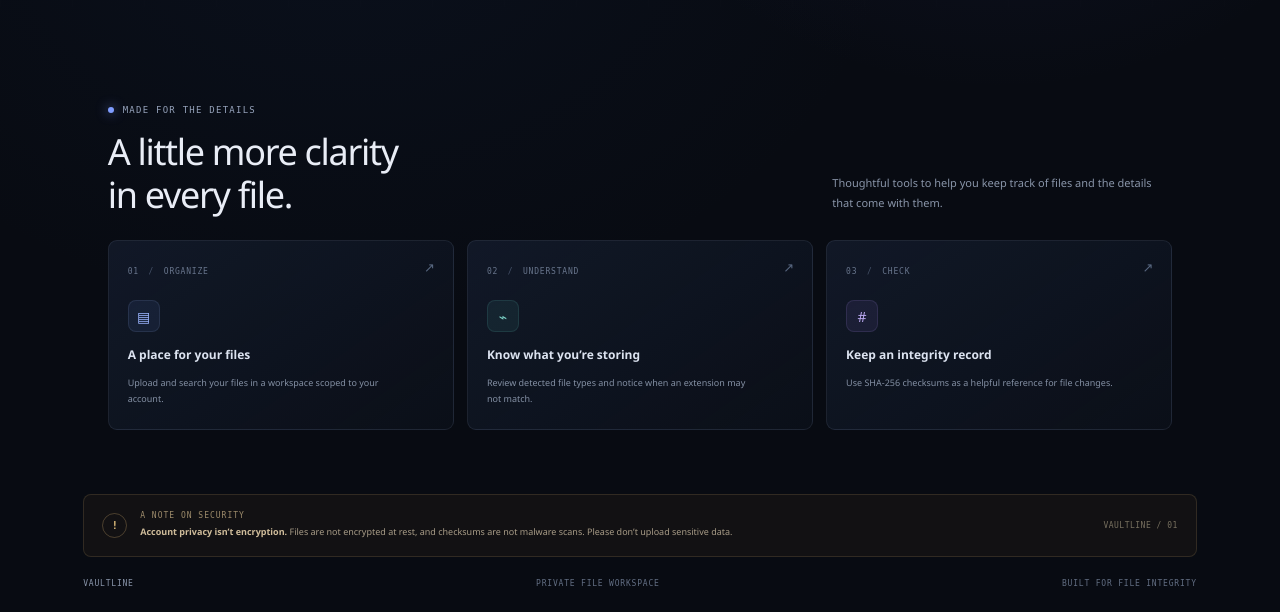
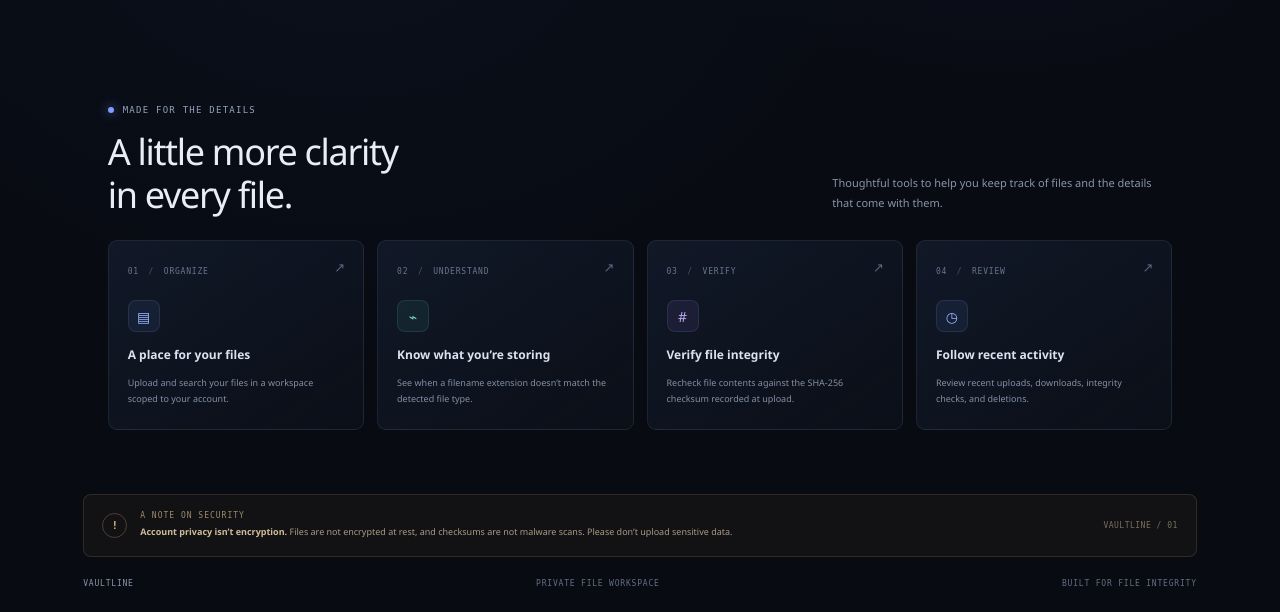
Before and after one commit to AmarendraDass/Secure_File_Manager, a FastAPI app: page / in a window 1280 px wide. Shown: the part 662-1274 px from the top of the page. Run offline with FastAPI, Linux system fonts and the light colour scheme; some libraries are stand-ins or nearby versions.

Commit message:
Add file integrity verification and activity log
Co-authored-by: Copilot <223556219+Copilot@users.noreply.github.com>

```diff
--- a/app/static/app.js
+++ b/app/static/app.js
@@ -20,6 +20,8 @@ const dropzone = document.getElementById("dropzone");
 const filesTableBody = document.querySelector("#files-table tbody");
 const emptyState = document.getElementById("table-empty");
 const noResultsState = document.getElementById("table-no-results");
+const activityList = document.getElementById("activity-list");
+const activityEmpty = document.getElementById("activity-empty");
 const searchInput = document.getElementById("search-input");
 const toast = document.getElementById("toast");
 
@@ -165,6 +167,13 @@ function renderFiles() {
 
         const actionsCell = document.createElement("td");
         actionsCell.className = "actions-cell";
+        const verify = document.createElement("button");
+        verify.className = "icon-button verify-button";
+        verify.type = "button";
+        verify.setAttribute("aria-label", `Verify integrity of ${file.filename || "file"}`);
+        verify.title = "Verify integrity";
+        verify.textContent = "✓";
+        verify.addEventListener("click", () => verifyFile(file));
         const download = document.createElement("button");
         download.className = "icon-button";
         download.type = "button";
@@ -179,7 +188,7 @@ function renderFiles() {
         remove.title = "Delete";
         remove.textContent = "×";
         remove.addEventListener("click", () => deleteFile(file));
-        actionsCell.append(download, remove);
+        actionsCell.append(verify, download, remove);
 
         row.append(
             nameCell,
@@ -190,6 +199,59 @@ function renderFiles() {
         );
         filesTableBody.appendChild(row);
     });
+}
+
+function renderActivity(events) {
+    activityList.replaceChildren();
+    activityEmpty.textContent = "No recent file activity.";
+
+    for (const event of events) {
+        const labels = {
+            upload: event.result === "type_mismatch"
+                ? "Uploaded — file type doesn't match extension"
+                : "Uploaded file",
+            verify: event.result === "verified" ? "Integrity verified" : "Integrity mismatch detected",
+            download: "Downloaded file",
+            delete: "Deleted file"
+        };
+        const item = document.createElement("li");
+        item.className = "activity-item";
+        const marker = document.createElement("span");
+        const warning = event.result === "mismatch" || event.result === "type_mismatch";
+        marker.className = `activity-marker activity-${event.action}${warning ? " activity-warning" : ""}`;
+        marker.setAttribute("aria-hidden", "true");
+        marker.textContent = event.action === "verify" ? "✓"
+            : event.action === "upload" ? "↑"
+                : event.action === "download" ? "↓" : "×";
+        const details = document.createElement("div");
+        details.className = "activity-details";
+        const title = document.createElement("strong");
+        title.textContent = labels[event.action] || "File activity";
+        const filename = document.createElement("span");
+        filename.textContent = event.filename || "Unnamed file";
+        details.append(title, filename);
+        const time = document.createElement("time");
+        time.className = "activity-time";
+        time.dateTime = event.created_at || "";
+        time.textContent = formatDate(event.created_at);
+        item.append(marker, details, time);
+        activityList.appendChild(item);
+    }
+
+    activityEmpty.hidden = events.length > 0;
+}
+
+async function loadActivity() {
+    try {
+        const data = await api("/files/activity");
+        if (!Array.isArray(data)) throw new Error("The server returned invalid activity data.");
+        renderActivity(data);
+    } catch (error) {
+        activityList.replaceChildren();
+        activityEmpty.textContent = "Recent activity could not be loaded.";
+        activityEmpty.hidden = false;
+        showToast(error.message || "Could not load recent activity.", true);
+    }
 }
 
 async function loadFiles() {
@@ -224,7 +286,21 @@ async function enterWorkspace(username) {
     document.getElementById("account-name").textContent = username;
     authScreen.hidden = true;
     appShell.hidden = false;
-    await loadFiles();
+    await Promise.all([loadFiles(), loadActivity()]);
+}
+
+async function verifyFile(file) {
+    try {
+        const result = await api(`/files/verify/${encodeURIComponent(file.id)}`, { method: "POST" });
+        if (result.matches) {
+            showToast(`Integrity verified: "${file.filename}" matches its saved checksum.`);
+        } else {
+            showToast(`Integrity mismatch: "${file.filename}" differs from its saved checksum.`, true);
+        }
+        await loadActivity();
+    } catch (error) {
+        showToast(error.message || "Could not verify file integrity.", true);
+    }
 }
 
 async function downloadFile(file) {
@@ -248,6 +324,7 @@ async function downloadFile(file) {
         link.click();
         link.remove();
         setTimeout(() => URL.revokeObjectURL(objectUrl), 1000);
+        await loadActivity();
     } catch (error) {
         showToast(error.message || "Could not download the file.", true);
     }
@@ -258,7 +335,7 @@ async function deleteFile(file) {
     try {
         await api(`/files/delete/${encodeURIComponent(file.id)}`, { method: "DELETE" });
         showToast("File deleted from your vault.");
-        await loadFiles();
+        await Promise.all([loadFiles(), loadActivity()]);
     } catch (error) {
         showToast(error.message || "Could not delete the file.", true);
     }
@@ -370,7 +447,7 @@ uploadForm.addEventListener("submit", async event => {
         uploadResult.hidden = false;
         const title = document.createElement("strong");
         title.textContent = result.extension_mismatch
-            ? "File uploaded — extension may not match its detected type"
+            ? "File type does not match its filename extension."
             : "File uploaded and checksum recorded";
         const details = document.createElement("span");
         details.textContent = `${result.mime_type || "Unknown type"} · SHA-256 `;
@@ -385,7 +462,7 @@ uploadForm.addEventListener("submit", async event => {
         const browseLabel = document.createElement("span");
         browseLabel.textContent = "browse";
         fileLabel.appendChild(browseLabel);
-        await loadFiles();
+        await Promise.all([loadFiles(), loadActivity()]);
     } catch (error) {
         showToast(error.message || "Upload failed. Please try again.", true);
     } finally {
--- a/app/static/style.css
+++ b/app/static/style.css
@@ -257,6 +257,7 @@ tbody tr:hover { background: #fbfcfe; }
 .actions-cell { display: flex; justify-content: flex-end; gap: 5px; white-space: nowrap; }
 .icon-button { display: inline-grid; width: 26px; height: 26px; place-items: center; border: 1px solid #e9edf2; border-radius: 5px; background: white; color: #8391a4; cursor: pointer; font-size: 14px; line-height: 1; }
 .icon-button:hover { border-color: #cbd9ed; background: #f5f8fc; color: #4278d2; }
+.verify-button:hover { border-color: #cce8dd; background: #f3fbf7; color: #328364; }
 .delete-button:hover { border-color: #f0d7d4; background: #fff8f7; color: #c35c53; }
 .empty-state { display: grid; justify-items: center; padding: 31px 15px 35px; text-align: center; }
 .empty-icon { display: grid; width: 37px; height: 37px; margin-bottom: 10px; place-items: center; border: 1px solid #e7edf5; border-radius: 10px; background: #f8fafd; color: #8ba3c8; font-size: 18px; }
@@ -264,6 +265,23 @@ tbody tr:hover { background: #fbfcfe; }
 .empty-state p { margin-top: 5px; color: #9aa5b3; font-size: 9px; }
 .text-link { margin-top: 10px; color: #4c80dc; font-size: 9px; font-weight: 600; }
 .compact-empty { padding: 25px 15px; }
+
+.activity-panel { margin-top: 16px; padding: 19px; }
+.activity-heading { display: flex; align-items: flex-start; justify-content: space-between; gap: 12px; }
+.activity-heading h2 { margin-top: 6px; color: #223149; font: 700 15px "Manrope", sans-serif; letter-spacing: -.25px; }
+.activity-heading p { margin-top: 5px; color: #8a96a5; font-size: 10px; }
+.activity-live { display: inline-flex; align-items: center; gap: 6px; padding: 5px 7px; border: 1px solid #e8edf3; border-radius: 5px; color: #8b97a8; font: 8px "DM Mono", monospace; letter-spacing: .55px; }
+.activity-live > span { width: 6px; height: 6px; border-radius: 50%; background: #35aa86; box-shadow: 0 0 0 3px rgba(53,170,134,.1); }
+.activity-list { display: grid; margin: 15px 0 0; padding: 0; list-style: none; }
+.activity-item { display: flex; min-height: 48px; align-items: center; gap: 11px; border-top: 1px solid #f0f3f6; }
+.activity-marker { display: grid; width: 25px; height: 25px; flex: 0 0 auto; place-items: center; border: 1px solid #e3eaf5; border-radius: 7px; background: #f7f9fd; color: #6d8dca; font-size: 12px; }
+.activity-verify { border-color: #d7eee4; background: #f3fbf7; color: #398a6d; }
+.activity-warning { border-color: #f1dfbf; background: #fffaf0; color: #ad781e; }
+.activity-details { display: grid; min-width: 0; gap: 4px; }
+.activity-details strong { overflow: hidden; color: #526176; font-size: 10px; font-weight: 600; text-overflow: ellipsis; white-space: nowrap; }
+.activity-details > span { overflow: hidden; color: #939eac; font-size: 9px; text-overflow: ellipsis; white-space: nowrap; }
+.activity-time { margin-left: auto; color: #9aa5b2; font-size: 9px; white-space: nowrap; }
+.activity-empty { padding: 21px 0 7px; color: #98a3b1; font-size: 10px; text-align: center; }
 
 .security-notes { display: flex; align-items: flex-start; gap: 11px; margin-top: 16px; padding: 13px 15px; border: 1px solid #e4eaf1; border-radius: 8px; background: #f9fafc; }
 .security-notes-icon { display: grid; width: 19px; height: 19px; flex: 0 0 auto; place-items: center; border: 1px solid #d7e0eb; border-radius: 50%; color: #72849b; font: 10px "DM Mono", monospace; }
@@ -438,7 +456,7 @@ tbody tr:hover { background: #fbfcfe; }
 .features-heading { display: flex; align-items: flex-end; justify-content: space-between; gap: 30px; margin-bottom: 24px; }
 .features-heading h2 { margin-top: 15px; color: #e9edf6; font: 500 clamp(25px, 3.2vw, 36px)/1.2 "Manrope", "Segoe UI", sans-serif; letter-spacing: -1.3px; }
 .features-heading > p { max-width: 340px; margin-bottom: 4px; color: #8995a9; font-size: 11px; line-height: 1.8; }
-.feature-grid { display: grid; grid-template-columns: repeat(3, 1fr); gap: 13px; }
+.feature-grid { display: grid; grid-template-columns: repeat(4, minmax(0, 1fr)); gap: 13px; }
 .landing-feature { position: relative; min-height: 190px; padding: 18px 19px; border: 1px solid rgba(171, 188, 222, .11); border-radius: 9px; background: linear-gradient(145deg, rgba(19, 27, 43, .85), rgba(12, 17, 27, .7)); transition: transform .2s ease, border-color .2s ease, background .2s ease; }
 .landing-feature:hover { transform: translateY(-3px); border-color: rgba(139, 163, 229, .3); background: linear-gradient(145deg, rgba(25, 35, 56, .92), rgba(14, 20, 32, .82)); }
 .feature-index { color: #68758c; font: 500 8px "DM Mono", monospace; letter-spacing: .8px; }
@@ -519,6 +537,7 @@ tbody tr:hover { background: #fbfcfe; }
   .landing-visual { width: min(100%, 410px); }
   .landing-nav { gap: 13px; }
   .landing-features { padding-right: 0; padding-left: 0; }
+  .feature-grid { grid-template-columns: repeat(2, minmax(0, 1fr)); }
   .auth-brand { top: 20px; left: 20px; }
   .auth-card { margin-top: 53px; }
 }
--- a/app/templates/index.html
+++ b/app/templates/index.html
@@ -102,14 +102,21 @@
                         <span class="feature-index">02 <span aria-hidden="true">/</span> UNDERSTAND</span>
                         <span class="feature-mark feature-mark-teal" aria-hidden="true">⌁</span>
                         <h3>Know what you’re storing</h3>
-                        <p>Review detected file types and notice when an extension may not match.</p>
+                        <p>See when a filename extension doesn’t match the detected file type.</p>
                         <span class="feature-arrow" aria-hidden="true">↗</span>
                     </article>
                     <article class="landing-feature">
-                        <span class="feature-index">03 <span aria-hidden="true">/</span> CHECK</span>
+                        <span class="feature-index">03 <span aria-hidden="true">/</span> VERIFY</span>
                         <span class="feature-mark feature-mark-violet" aria-hidden="true">#</span>
-                        <h3>Keep an integrity record</h3>
-                        <p>Use SHA-256 checksums as a helpful reference for file changes.</p>
+                        <h3>Verify file integrity</h3>
+                        <p>Recheck file contents against the SHA-256 checksum recorded at upload.</p>
+                        <span class="feature-arrow" aria-hidden="true">↗</span>
+                    </article>
+                    <article class="landing-feature">
+                        <span class="feature-index">04 <span aria-hidden="true">/</span> REVIEW</span>
+                        <span class="feature-mark feature-mark-blue" aria-hidden="true">◷</span>
+                        <h3>Follow recent activity</h3>
+                        <p>Review recent uploads, downloads, integrity checks, and deletions.</p>
                         <span class="feature-arrow" aria-hidden="true">↗</span>
                     </article>
                 </div>
@@ -176,6 +183,9 @@
                 <a class="nav-link" href="#vault">
                     <span class="nav-icon" aria-hidden="true">▤</span> File vault
                     <span id="nav-file-count" class="nav-count">0</span>
+                </a>
+                <a class="nav-link" href="#activity">
+                    <span class="nav-icon" aria-hidden="true">◷</span> Activity
                 </a>
                 <a class="nav-link" href="#security-notes">
                     <span class="nav-icon" aria-hidden="true">◎</span> Security notes
@@ -340,6 +350,19 @@
                     </div>
                 </section>
 
+                <section class="panel activity-panel" id="activity" aria-label="Recent security activity">
+                    <div class="activity-heading">
+                        <div>
+                            <div class="eyebrow">FILE ACTIVITY</div>
+                            <h2>Recent activity</h2>
+                            <p>Recent file actions in your account.</p>
+                        </div>
+                        <span class="activity-live"><span aria-hidden="true"></span> ACCOUNT ONLY</span>
+                    </div>
+                    <ol id="activity-list" class="activity-list" aria-live="polite"></ol>
+                    <div id="activity-empty" class="activity-empty">No recent file activity.</div>
+                </section>
+
                 <section class="security-notes" id="security-notes">
                     <div class="security-notes-icon" aria-hidden="true">i</div>
                     <div>
```
Also changed, not shown: app/models/activity.py (added, +15 -0 lines), app/routers/files.py (+123 -1 lines), tests/test_account_isolation.py (+81 -1 lines), README.md.
